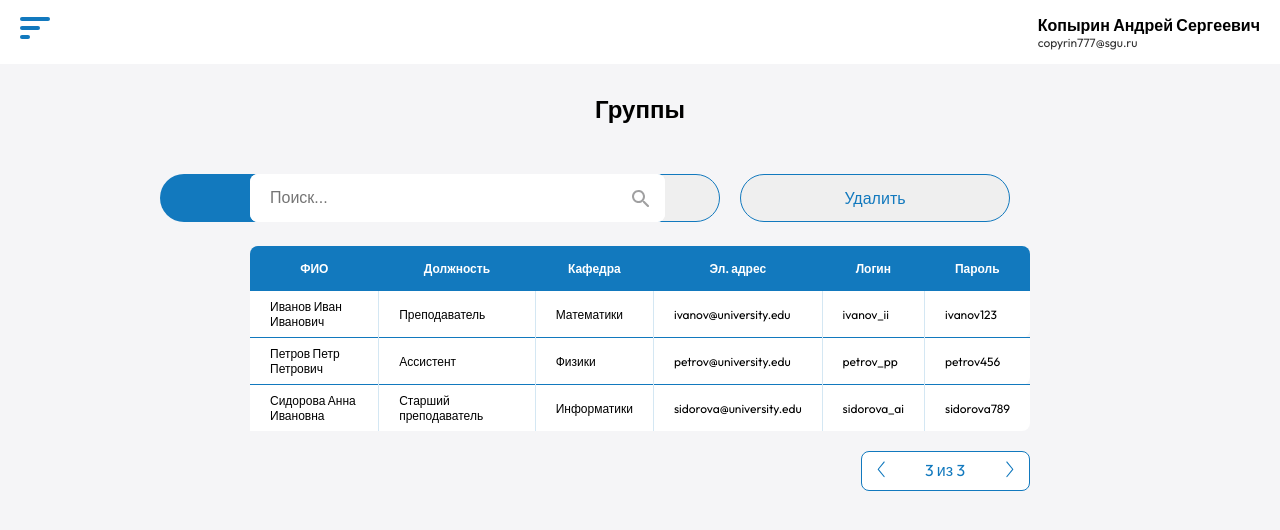
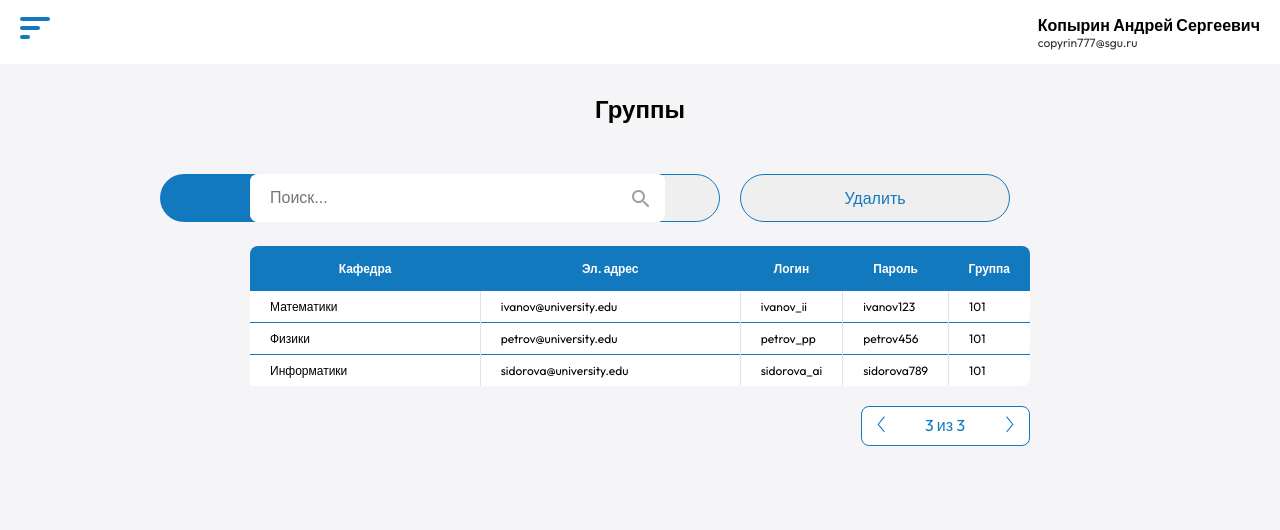
Before and after one commit to R3VV1L/R3VV1L.github.io-attendance-log, a React (Vite) app: page /attendance/groups in a window 1280 px wide. Shown: the top 530 px of the page. Built offline with nearby package versions, Linux system fonts and the light colour scheme.

Commit message:
master-frontend / fix(поправит таблицу students)

```diff
--- a/src/pages/groups/Groups.tsx
+++ b/src/pages/groups/Groups.tsx
@@ -42,7 +42,7 @@ export const Groups = () => {
                 <p>Группы</p>
             </div>
             <ModalGroup />
-            <Table data={data} user="teacher" />
+            <Table data={data} user="group" />
             <ButtonTable />
         </div>
     );
```
